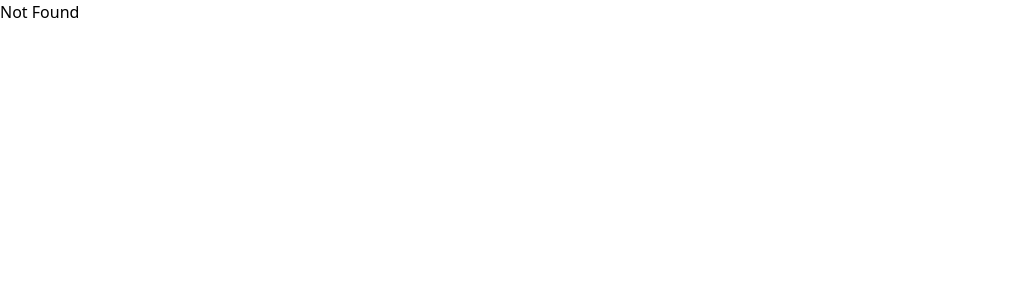
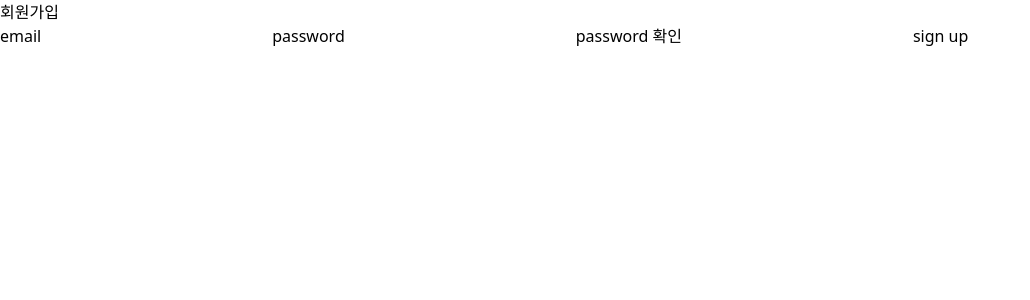
Before and after one commit to bsideproject/15_12_FE, a Next.js app: page /register in a window 1280 px wide. Before the commit this address had no page. Shown: the top 300 px of the page, without its empty margins (0-1030 px from the left). Built offline with nearby package versions, Linux system fonts and the light colour scheme.

Commit message:
[Chore] : hook form, yup 패키지 설치

```diff
--- /dev/null
+++ b/app/register/page.tsx
@@ -0,0 +1,5 @@
+import ScreenRegister from '@/components/screen/Register';
+
+export default function SignUp() {
+	return <ScreenRegister />;
+}
--- a/app/signup/page.tsx
+++ /dev/null
@@ -1,5 +0,0 @@
-import ScreenSignUp from '@/components/screen/SignUp';
-
-export default function SignUp() {
-	return <ScreenSignUp />;
-}
--- a/components/screen/SignUp.tsx
+++ b/components/screen/Register.tsx
@@ -1,6 +1,9 @@
 'use client';
 
+import { yupResolver } from '@hookform/resolvers/yup';
 import React from 'react';
+import { useForm } from 'react-hook-form';
+import * as yup from 'yup';
 
 export default function ScreenSignUp() {
 	const handleSignUp = (e: React.FormEvent<HTMLFormElement>) => {
--- a/package.json
+++ b/package.json
@@ -13,6 +13,7 @@
 		"build-storybook": "storybook build"
 	},
 	"dependencies": {
+		"@hookform/resolvers": "^3.1.0",
 		"@sentry/nextjs": "^7.51.2",
 		"@tanstack/react-query": "^4.29.5",
 		"amazon-cognito-identity-js": "^6.2.0",
@@ -22,8 +23,10 @@
 		"postcss": "8.4.23",
 		"react": "^18.2.0",
 		"react-dom": "^18.2.0",
+		"react-hook-form": "^7.43.9",
 		"recoil": "^0.7.7",
-		"tailwindcss": "3.3.2"
+		"tailwindcss": "3.3.2",
+		"yup": "^1.1.1"
 	},
 	"devDependencies": {
 		"@storybook/addon-essentials": "7.0.11",
```
Also changed, not shown: 1 other file (tests, documents, lock files or other folders).
